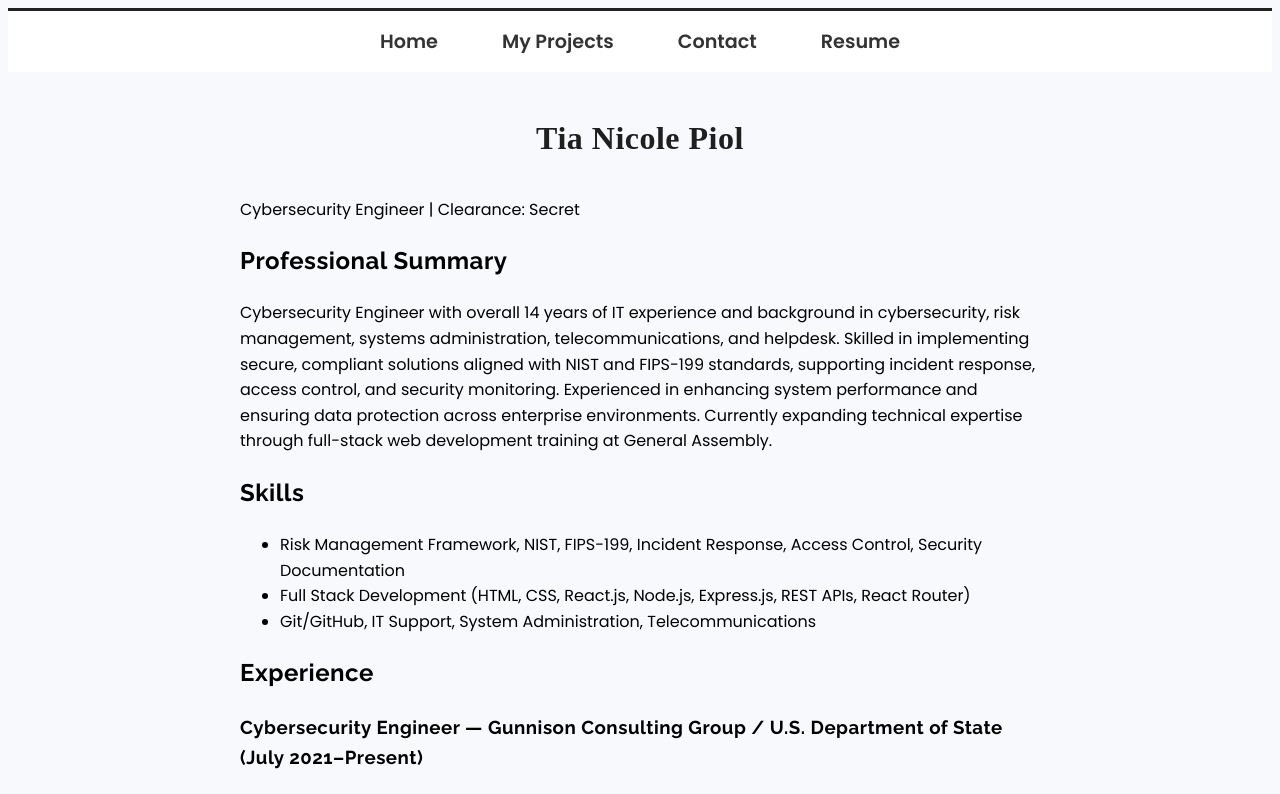
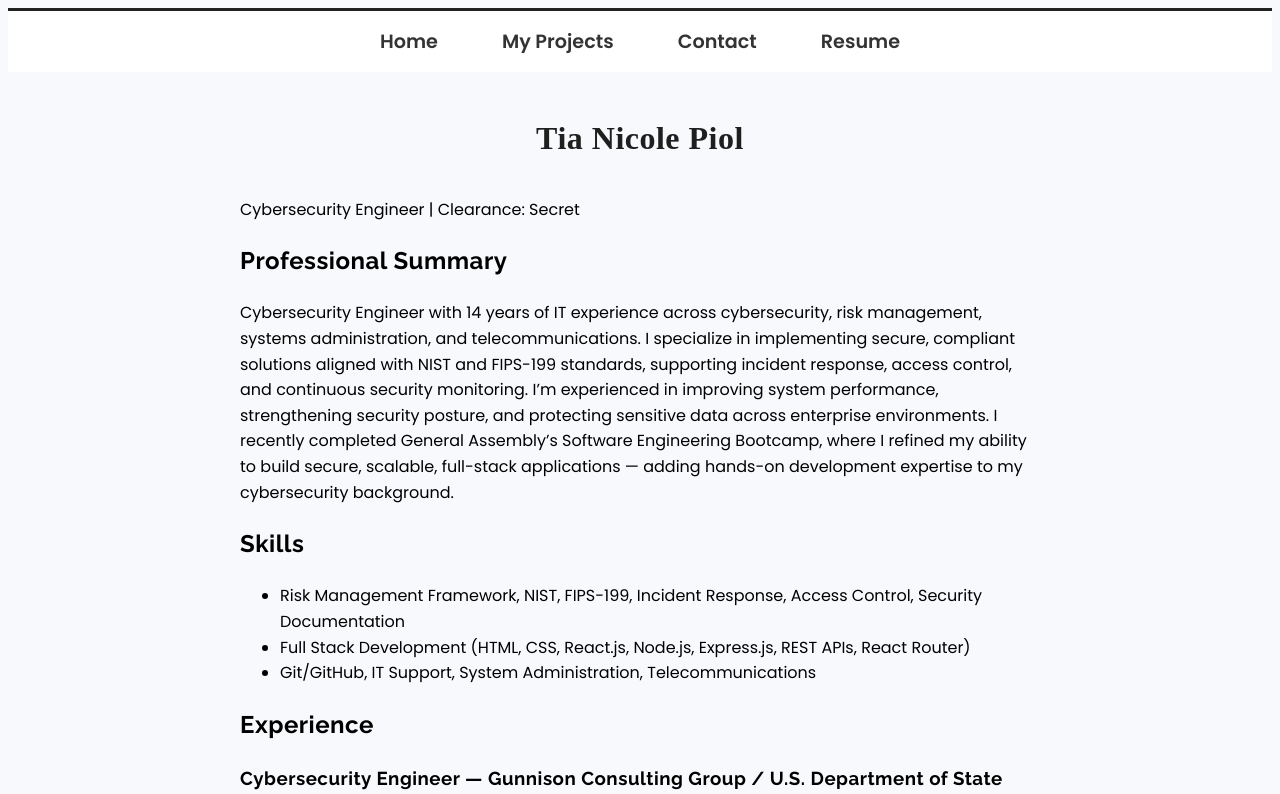
Before and after one commit to tpiol/my-portfolio, a React (Vite) app: page /resume in a window 1280 px wide. Shown: the top 794 px of the page. Built offline with nearby package versions, Linux system fonts and the light colour scheme.

Commit message:
updated my resume

```diff
--- a/src/components/Resume/Resume.jsx
+++ b/src/components/Resume/Resume.jsx
@@ -6,11 +6,7 @@ const Resume = () => {
 
             <h2>Professional Summary</h2>
             <p>
-                Cybersecurity Engineer with overall 14 years of IT experience and background in cybersecurity, risk management,
-                systems administration, telecommunications, and helpdesk. Skilled in implementing secure, compliant solutions
-                aligned with NIST and FIPS-199 standards, supporting incident response, access control, and security monitoring.
-                Experienced in enhancing system performance and ensuring data protection across enterprise environments.
-                Currently expanding technical expertise through full-stack web development training at General Assembly.
+                Cybersecurity Engineer with 14 years of IT experience across cybersecurity, risk management, systems administration, and telecommunications. I specialize in implementing secure, compliant solutions aligned with NIST and FIPS-199 standards, supporting incident response, access control, and continuous security monitoring. I’m experienced in improving system performance, strengthening security posture, and protecting sensitive data across enterprise environments. I recently completed General Assembly’s Software Engineering Bootcamp, where I refined my ability to build secure, scalable, full-stack applications — adding hands-on development expertise to my cybersecurity background.
             </p>
 
             <h2>Skills</h2>
```
